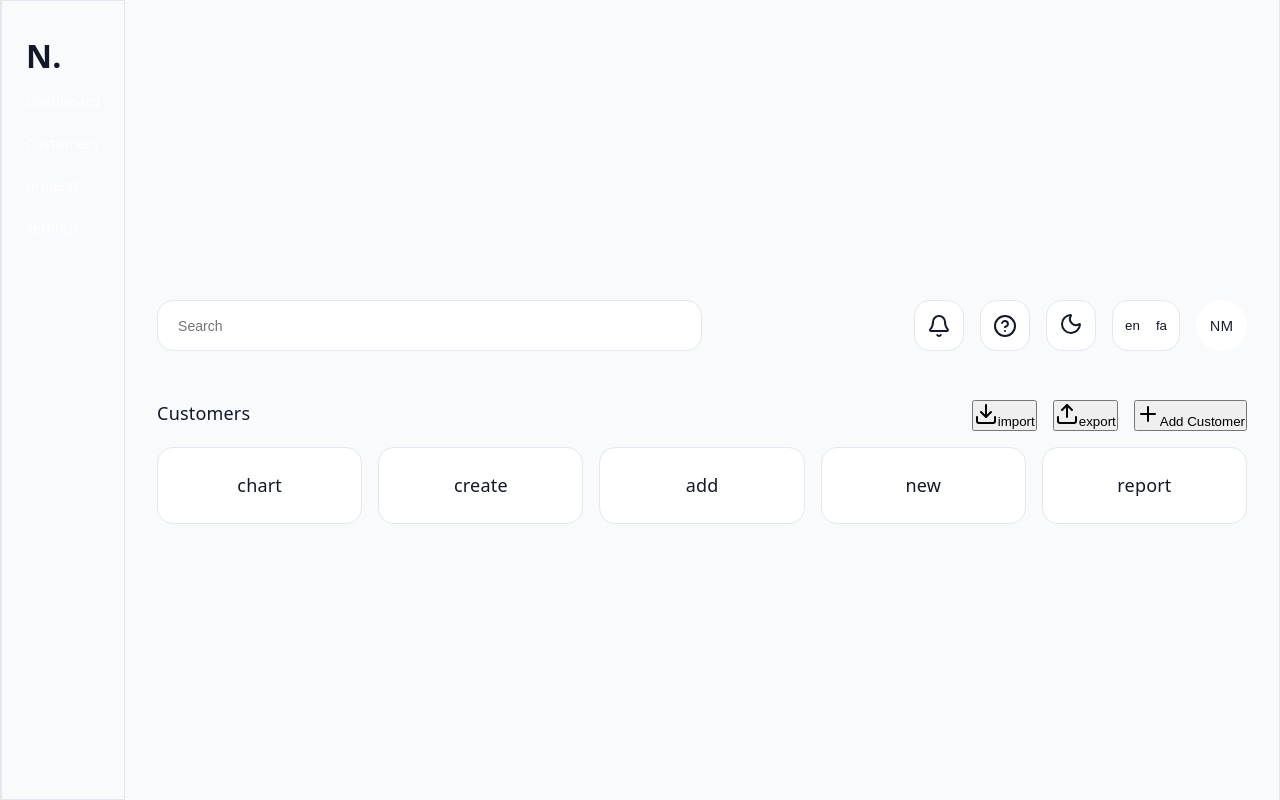
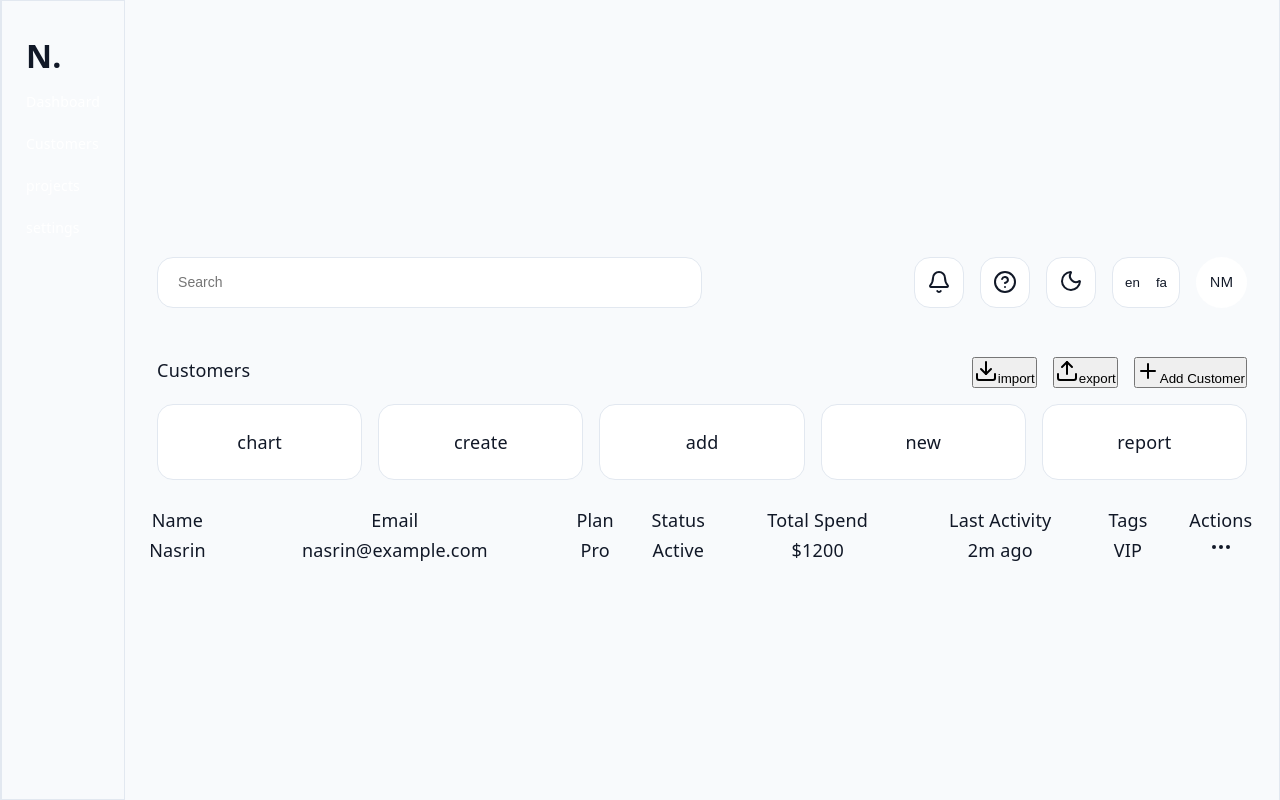
Before and after one commit to nasrin-moshayedi/CRM-Dashboard, a React (Vite) app: page /customers in a window 1280 px wide. Built offline with nearby package versions, Linux system fonts and the light colour scheme.

Commit message:
feat(ui): add table component

```diff
--- /dev/null
+++ b/src/components/ui/Table/Table.types.ts
@@ -0,0 +1,6 @@
+import type { ReactNode } from "react";
+ export default interface TableTypes {
+    className ?: string;
+    children: ReactNode;
+    onClick?: Function;
+ }
--- /dev/null
+++ b/src/components/ui/Table/index.tsx
@@ -0,0 +1,27 @@
+import type TableTypes from "./Table.types";
+
+const Table = ({ children, className }: TableTypes) => {
+  return (
+    <table className={className}>
+      {children}
+    </table>
+  );
+};
+
+Table.Header = ({ children }: TableTypes) => {
+  return <thead>{children}</thead>;
+};
+
+Table.Body = ({ children }: TableTypes) => {
+  return <tbody>{children}</tbody>;
+};
+
+Table.Row = ({ children }: TableTypes) => {
+  return <tr>{children}</tr>;
+};
+
+Table.Cell = ({ children }: TableTypes) => {
+  return <td>{children}</td>;
+};
+
+export default Table;
--- a/src/pages/customers/index.tsx
+++ b/src/pages/customers/index.tsx
@@ -3,7 +3,8 @@ import { useTranslation } from 'react-i18next'
 import Card from "../../components/ui/card";
 import "./index.scss"
 import Button from "../../components/ui/Button";
-import { Download, Plus, Upload } from "lucide-react";
+import { Download, Ellipse, EllipseIcon, Ellipsis, Plus, Upload } from "lucide-react";
+import Table from "../../components/ui/Table";
 
 
 const Customers = () => {
@@ -30,6 +31,33 @@ const Customers = () => {
                 <Card className="">report</Card>
             </div>
         </div>
+        <Table className={"w-100"}>
+            <Table.Header>
+                <Table.Row>
+                    <Table.Cell>Name</Table.Cell>
+                    <Table.Cell>Email</Table.Cell>
+                    <Table.Cell>Plan</Table.Cell>
+                    <Table.Cell>Status</Table.Cell>
+                    <Table.Cell>Total Spend</Table.Cell>
+                    <Table.Cell>Last Activity</Table.Cell>
+                    <Table.Cell>Tags</Table.Cell>
+                    <Table.Cell>Actions</Table.Cell>
+                </Table.Row>
+            </Table.Header>
+
+            <Table.Body>
+                <Table.Row>
+                <Table.Cell>Nasrin</Table.Cell>
+                <Table.Cell>nasrin@example.com</Table.Cell>
+                <Table.Cell>Pro</Table.Cell>
+                <Table.Cell>Active</Table.Cell>
+                <Table.Cell>$1200</Table.Cell>
+                <Table.Cell>2m ago</Table.Cell>
+                <Table.Cell>VIP</Table.Cell>
+                <Table.Cell><Ellipsis/></Table.Cell>
+                </Table.Row>
+            </Table.Body>
+        </Table>
 
        </>
     )
```
Also changed, not shown: src/components/ui/Table/index.scss (added).
